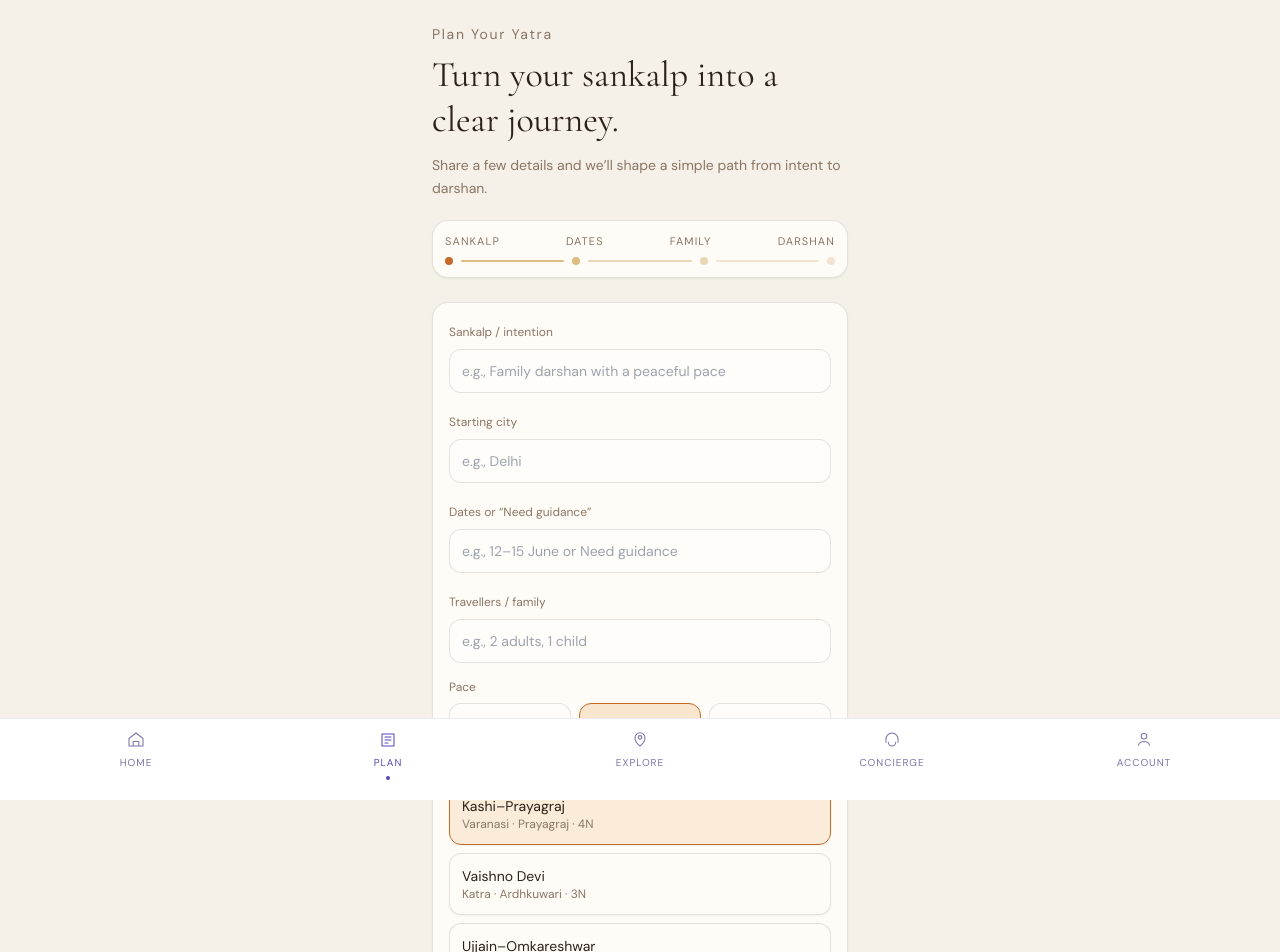
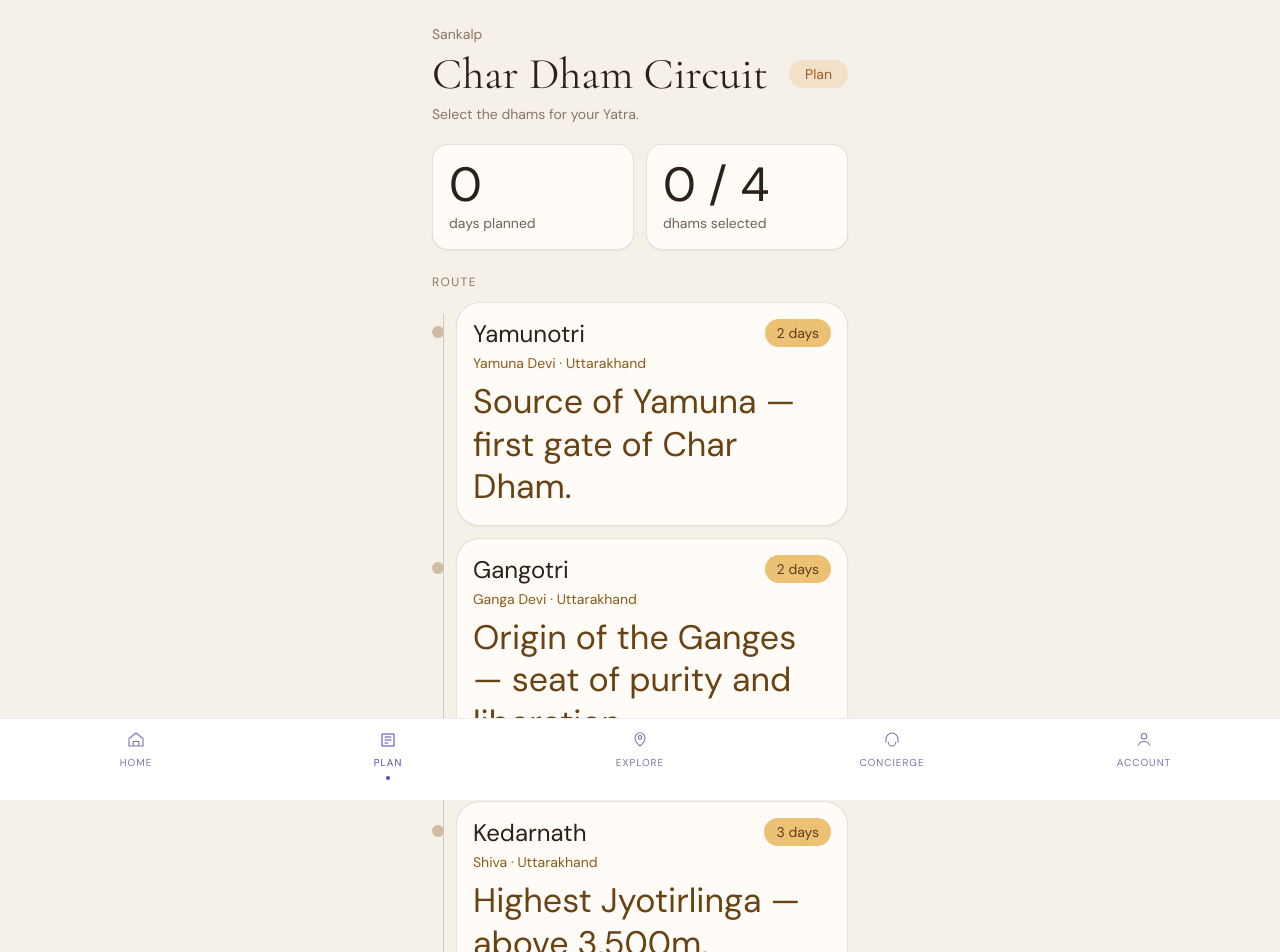
Before and after one commit to Aayush2307/yaatri, a Next.js app: page /plan in a window 1280 px wide. Shown: the top 952 px of the page. Built offline with nearby package versions, Linux system fonts and the light colour scheme; sample sign-in values are in the browser's storage.

Commit message:
feat: implement plan phase route timeline and tirth selection

```diff
--- a/app/(app)/plan/page.tsx
+++ b/app/(app)/plan/page.tsx
@@ -1,157 +1,130 @@
 'use client';
 
-import { useState } from 'react';
 import Link from 'next/link';
+import { useEffect, useMemo, useState } from 'react';
+import { useRouter } from 'next/navigation';
 import { BottomNav } from '@/components/layout/BottomNav';
-import { circuits } from '@/lib/mockData';
+import { usePlan } from '@/hooks/usePlan';
+import type { SuggestedCircuit } from '@/types/yaatra';
 
-const paceOptions = ['Easy', 'Balanced', 'Packed'] as const;
+const CIRCUIT_LABEL: Record<SuggestedCircuit, string> = {
+  char_dham: 'Char Dham Circuit',
+  jyotirlinga: 'Jyotirlinga Circuit',
+  shakti_peethas: 'Shakti Peethas Circuit',
+};
 
 export default function PlanPage() {
-  const [selected, setSelected] = useState(circuits[0].id);
-  const [sankalp, setSankalp] = useState('');
-  const [city, setCity] = useState('');
-  const [dates, setDates] = useState('');
-  const [travellers, setTravellers] = useState('');
-  const [pace, setPace] = useState<(typeof paceOptions)[number]>('Balanced');
+  const [circuit, setCircuit] = useState<SuggestedCircuit | null>(null);
+
+  useEffect(() => {
+    const y = JSON.parse(localStorage.getItem('yaatra_yatra') || '{}');
+    setCircuit((y.circuit as SuggestedCircuit) ?? 'char_dham');
+  }, []);
+
+  if (!circuit) return null;
+
+  return <PlanPhase circuit={circuit} />;
+}
+
+function PlanPhase({ circuit }: { circuit: SuggestedCircuit }) {
+  const router = useRouter();
+  const { route, tirths, toggleTirth, plannedDays, departureDate, setDepartureDate, confirmPlan, plannedTirths } = usePlan(circuit);
+
+  const selectedKm = useMemo(
+    () => tirths.filter((t) => t.status === 'planned').reduce((sum, t) => sum + (t.distanceFromPrev || 0), 0),
+    [tirths],
+  );
 
   return (
     <main className="min-h-screen bg-[#F5F0E8] pb-24 text-[#2B2119]">
       <div className="mx-auto max-w-md px-4 pt-6">
         <section>
-          <p className="text-sm tracking-[0.12em] text-[#8A7665]">Plan Your Yatra</p>
-          <h1 className="pt-2 font-serif text-4xl leading-tight">Turn your sankalp into a clear journey.</h1>
-          <p className="pt-3 text-sm leading-relaxed text-[#8A7665]">
-            Share a few details and we’ll shape a simple path from intent to darshan.
-          </p>
+          <p className="text-sm text-[#8A7665]">Sankalp</p>
+          <div className="mt-2 flex items-center justify-between">
+            <h1 className="font-serif text-[44px] leading-none">{CIRCUIT_LABEL[circuit]}</h1>
+            <span className="rounded-full bg-[#F2E0C8] px-4 py-1 text-sm text-[#A65A22]">Plan</span>
+          </div>
+          <p className="pt-2 text-sm text-[#8A7665]">Select the dhams for your Yatra.</p>
+        </section>
 
-          <div className="mt-5 rounded-2xl border border-[rgba(43,33,25,0.12)] bg-[#FFFCF7] p-3 shadow-sm">
-            <div className="flex items-center justify-between text-[11px] uppercase tracking-[0.1em] text-[#8A7665]">
-              <span>Sankalp</span>
-              <span>Dates</span>
-              <span>Family</span>
-              <span>Darshan</span>
+        <section className="mt-5 grid grid-cols-2 gap-3">
+          <div className="rounded-2xl border border-[rgba(43,33,25,0.12)] bg-[#FFFCF7] p-4 shadow-sm">
+            <p className="text-5xl leading-none">{plannedDays}</p>
+            <p className="pt-1 text-sm text-[#6E6256]">days planned</p>
           </div>
-            <div className="mt-2 flex items-center gap-2">
-              <span className="h-2 w-2 rounded-full bg-[#C66A2B]" />
-              <span className="h-[2px] flex-1 rounded-full bg-[#DDBE80]" />
-              <span className="h-2 w-2 rounded-full bg-[#DDBE80]" />
-              <span className="h-[2px] flex-1 rounded-full bg-[#E9D7B6]" />
-              <span className="h-2 w-2 rounded-full bg-[#E9D7B6]" />
-              <span className="h-[2px] flex-1 rounded-full bg-[#F1E5D1]" />
-              <span className="h-2 w-2 rounded-full bg-[#F1E5D1]" />
+          <div className="rounded-2xl border border-[rgba(43,33,25,0.12)] bg-[#FFFCF7] p-4 shadow-sm">
+            <p className="text-5xl leading-none">{plannedTirths.length} / {route.tirths.length}</p>
+            <p className="pt-1 text-sm text-[#6E6256]">dhams selected</p>
+          </div>
+        </section>
+
+        <section className="mt-6">
+          <p className="text-xs uppercase tracking-[0.12em] text-[#8A7665]">Route</p>
+          <div className="relative mt-3 pl-6">
+            <div className="absolute bottom-6 left-[11px] top-3 w-px bg-[rgba(43,33,25,0.18)]" />
+            <div className="space-y-3">
+              {tirths.map((tirth, idx) => {
+                const isPlanned = tirth.status === 'planned';
+                return (
+                  <div key={tirth.id}>
+                    <div className="relative">
+                      <span className={`absolute -left-6 top-6 h-3 w-3 rounded-full ${isPlanned ? 'bg-[#C67C1D]' : 'bg-[#CFBCA3]'}`} />
+                      <button
+                        type="button"
+                        onClick={() => toggleTirth(tirth.id)}
+                        className={`w-full rounded-3xl border p-4 text-left shadow-sm ${
+                          isPlanned
+                            ? 'border-[#C67C1D] bg-[#F5E9D3]'
+                            : 'border-[rgba(43,33,25,0.12)] bg-[#FFFCF7]'
+                        }`}
+                      >
+                        <div className="flex items-start justify-between gap-3">
+                          <div>
+                            <p className="text-2xl leading-tight">{tirth.name}</p>
+                            <p className="pt-1 text-sm text-[#8A5A1A]">{tirth.deity} · {tirth.state}</p>
+                          </div>
+                          <span className="rounded-full bg-[#EDC173] px-3 py-1 text-sm text-[#5B3E1D]">{tirth.recommendedDays} days</span>
+                        </div>
+                        <p className="pt-2 text-[34px] leading-tight text-[#6A4314]">{tirth.significance}</p>
+                      </button>
+                    </div>
+                    {idx > 0 && <p className="px-1 pt-2 text-sm text-[#7C746A]">{tirth.distanceFromPrev} km from previous</p>}
+                  </div>
+                );
+              })}
             </div>
           </div>
         </section>
 
         <section className="mt-6 rounded-2xl border border-[rgba(43,33,25,0.12)] bg-[#FFFCF7] p-4 shadow-sm">
-          <div className="space-y-4">
-            <label className="block">
-              <span className="text-xs text-[#8A7665]">Sankalp / intention</span>
+          <label className="flex items-center justify-between gap-3">
+            <span className="text-[34px]">Departure</span>
             <input
-                value={sankalp}
-                onChange={(e) => setSankalp(e.target.value)}
-                placeholder="e.g., Family darshan with a peaceful pace"
-                className="mt-1.5 min-h-[44px] w-full rounded-xl border border-[rgba(43,33,25,0.12)] bg-[#FFFDF9] px-3 text-sm outline-none focus:border-[#C66A2B]"
+              type="date"
+              value={departureDate ?? ''}
+              onChange={(e) => setDepartureDate(e.target.value || null)}
+              className="min-h-[44px] flex-1 rounded-xl border border-[rgba(43,33,25,0.15)] bg-[#FFFCF7] px-3 text-sm"
             />
           </label>
+        </section>
 
-            <label className="block">
-              <span className="text-xs text-[#8A7665]">Starting city</span>
-              <input
-                value={city}
-                onChange={(e) => setCity(e.target.value)}
-                placeholder="e.g., Delhi"
-                className="mt-1.5 min-h-[44px] w-full rounded-xl border border-[rgba(43,33,25,0.12)] bg-[#FFFDF9] px-3 text-sm outline-none focus:border-[#C66A2B]"
-              />
-            </label>
-
-            <label className="block">
-              <span className="text-xs text-[#8A7665]">Dates or “Need guidance”</span>
-              <input
-                value={dates}
-                onChange={(e) => setDates(e.target.value)}
-                placeholder="e.g., 12–15 June or Need guidance"
-                className="mt-1.5 min-h-[44px] w-full rounded-xl border border-[rgba(43,33,25,0.12)] bg-[#FFFDF9] px-3 text-sm outline-none focus:border-[#C66A2B]"
-              />
-            </label>
-
-            <label className="block">
-              <span className="text-xs text-[#8A7665]">Travellers / family</span>
-              <input
-                value={travellers}
-                onChange={(e) => setTravellers(e.target.value)}
-                placeholder="e.g., 2 adults, 1 child"
-                className="mt-1.5 min-h-[44px] w-full rounded-xl border border-[rgba(43,33,25,0.12)] bg-[#FFFDF9] px-3 text-sm outline-none focus:border-[#C66A2B]"
-              />
-            </label>
-
-            <div>
-              <p className="text-xs text-[#8A7665]">Pace</p>
-              <div className="mt-2 grid grid-cols-3 gap-2">
-                {paceOptions.map((option) => {
-                  const isActive = option === pace;
-                  return (
         <button
-                      key={option}
           type="button"
-                      onClick={() => setPace(option)}
-                      className={`min-h-[40px] rounded-xl border text-xs ${
-                        isActive
-                          ? 'border-[#C66A2B] bg-[#F8E6CE] text-[#8C4B1E]'
-                          : 'border-[rgba(43,33,25,0.12)] bg-[#FFFDF9] text-[#8A7665]'
-                      }`}
+          disabled={plannedTirths.length < 1}
+          onClick={() => {
+            confirmPlan();
+            router.push('/home');
+          }}
+          className="mt-6 inline-flex min-h-[52px] w-full items-center justify-center rounded-2xl border border-[rgba(43,33,25,0.2)] bg-[#FFFCF7] px-4 text-sm disabled:opacity-50"
         >
-                      {option}
-                    </button>
-                  );
-                })}
-              </div>
-            </div>
-
-            <div>
-              <p className="pb-2 text-xs text-[#8A7665]">Sacred route</p>
-              <div className="space-y-2">
-                {circuits.map((c) => {
-                  const isSelected = selected === c.id;
-                  return (
-                    <button
-                      key={c.id}
-                      type="button"
-                      onClick={() => setSelected(c.id)}
-                      className={`w-full rounded-xl border p-3 text-left shadow-sm ${
-                        isSelected
-                          ? 'border-[#C66A2B] bg-[#F8E6CE]/70'
-                          : 'border-[rgba(43,33,25,0.12)] bg-[#FFFCF7]'
-                      }`}
-                    >
-                      <p className="text-sm text-[#2B2119]">{c.name}</p>
-                      <p className="text-xs text-[#8A7665]">{c.stops} · {c.nights}</p>
-                    </button>
-                  );
-                })}
-              </div>
-            </div>
-          </div>
-
-          <button type="button" className="mt-5 inline-flex min-h-[48px] w-full items-center justify-center rounded-xl bg-[#C66A2B] px-4 text-sm font-medium text-[#FFF8EE] shadow-sm">
-            Create Yatra Plan
+          Confirm {plannedTirths.length} dhams · {plannedDays} days →
         </button>
 
-          <Link href="/concierge" className="mt-3 inline-flex min-h-[44px] w-full items-center justify-center rounded-xl border border-[rgba(43,33,25,0.12)] bg-[#FFFCF7] px-4 text-sm text-[#8C4B1E]">
-            Ask Meera to help
+        <p className="pt-3 text-center text-xs text-[#8A7665]">Distance selected: {selectedKm} km · Season guidance: May–October.</p>
+
+        <Link href="/concierge" className="mt-3 inline-flex min-h-[44px] w-full items-center justify-center rounded-xl text-sm text-[#A45C22]">
+          Ask Meera for guidance
         </Link>
-        </section>
-
-        <section className="mt-6 rounded-2xl border border-[rgba(43,33,25,0.12)] bg-[#FFFCF7] p-4 shadow-sm">
-          <p className="font-serif text-xl">Not sure about dates or rituals?</p>
-          <p className="pt-2 text-sm leading-relaxed text-[#8A7665]">
-            Meera can help choose the right timing, temple order, and family-friendly pace.
-          </p>
-          <Link href="/concierge" className="mt-3 inline-flex min-h-[42px] items-center text-sm font-medium text-[#C66A2B]">
-            Talk to Meera →
-          </Link>
-        </section>
       </div>
 
       <div className="fixed bottom-0 left-0 right-0"><BottomNav active="plan" /></div>
--- /dev/null
+++ b/data/routes.ts
@@ -0,0 +1,42 @@
+import type { SuggestedCircuit } from '@/types/yaatra';
+import type { YatraRoute } from '@/types/plan';
+
+export const CHAR_DHAM_ROUTE: YatraRoute = {
+  circuit: 'char_dham',
+  totalKm: 1600,
+  estimatedDays: 24,
+  tirths: [
+    { id: 'yamunotri', name: 'Yamunotri', state: 'Uttarakhand', deity: 'Yamuna Devi', significance: 'Source of Yamuna — first gate of Char Dham.', distanceFromPrev: 0, recommendedDays: 2, status: 'unvisited' },
+    { id: 'gangotri', name: 'Gangotri', state: 'Uttarakhand', deity: 'Ganga Devi', significance: 'Origin of the Ganges — seat of purity and liberation.', distanceFromPrev: 220, recommendedDays: 2, status: 'unvisited' },
+    { id: 'kedarnath', name: 'Kedarnath', state: 'Uttarakhand', deity: 'Shiva', significance: 'Highest Jyotirlinga — above 3,500m, accessible only by foot.', distanceFromPrev: 240, recommendedDays: 3, status: 'unvisited' },
+    { id: 'badrinath', name: 'Badrinath', state: 'Uttarakhand', deity: 'Vishnu', significance: 'Where Vishnu meditated — moksha for the devout pilgrim.', distanceFromPrev: 240, recommendedDays: 2, status: 'unvisited' },
+  ],
+};
+
+export const JYOTIRLINGA_ROUTE: YatraRoute = {
+  circuit: 'jyotirlinga',
+  totalKm: 2800,
+  estimatedDays: 18,
+  tirths: [
+    { id: 'somnath', name: 'Somnath', state: 'Gujarat', deity: 'Shiva', significance: 'Ancient western jyotirlinga on the Arabian coast.', distanceFromPrev: 0, recommendedDays: 2, status: 'unvisited' },
+    { id: 'mahakaleshwar', name: 'Mahakaleshwar', state: 'Madhya Pradesh', deity: 'Shiva', significance: 'Seat of Mahakal, aligned with time and dissolution.', distanceFromPrev: 780, recommendedDays: 2, status: 'unvisited' },
+    { id: 'trimbakeshwar', name: 'Trimbakeshwar', state: 'Maharashtra', deity: 'Shiva', significance: 'Jyotirlinga linked to origin streams of Godavari.', distanceFromPrev: 420, recommendedDays: 2, status: 'unvisited' },
+  ],
+};
+
+export const SHAKTI_PEETHA_ROUTE: YatraRoute = {
+  circuit: 'shakti_peethas',
+  totalKm: 3200,
+  estimatedDays: 20,
+  tirths: [
+    { id: 'kamakhya', name: 'Kamakhya', state: 'Assam', deity: 'Kamakhya Devi', significance: 'Core Shakti center associated with creation and fertility.', distanceFromPrev: 0, recommendedDays: 2, status: 'unvisited' },
+    { id: 'kalighat', name: 'Kalighat', state: 'West Bengal', deity: 'Kali', significance: 'Tantric Devi peetha in the heart of Kolkata.', distanceFromPrev: 1030, recommendedDays: 2, status: 'unvisited' },
+    { id: 'jwala-ji', name: 'Jwala Ji', state: 'Himachal Pradesh', deity: 'Jwala Devi', significance: 'Eternal flame manifestation of Devi Shakti.', distanceFromPrev: 1850, recommendedDays: 2, status: 'unvisited' },
+  ],
+};
+
+export const ROUTES: Record<SuggestedCircuit, YatraRoute> = {
+  char_dham: CHAR_DHAM_ROUTE,
+  jyotirlinga: JYOTIRLINGA_ROUTE,
+  shakti_peethas: SHAKTI_PEETHA_ROUTE,
+};
--- /dev/null
+++ b/hooks/usePlan.ts
@@ -0,0 +1,45 @@
+import { useMemo, useState } from 'react';
+import { ROUTES } from '@/data/routes';
+import type { Plan, Tirth } from '@/types/plan';
+import type { SuggestedCircuit } from '@/types/yaatra';
+
+export function usePlan(circuit: SuggestedCircuit) {
+  const route = ROUTES[circuit];
+  const [tirths, setTirths] = useState<Tirth[]>(() => {
+    const stored = localStorage.getItem('yaatra_plan');
+    if (stored) {
+      const parsed = JSON.parse(stored);
+      if (parsed?.circuit === circuit && Array.isArray(parsed.tirths)) return parsed.tirths;
+    }
+    return route.tirths;
+  });
+  const [departureDate, setDepartureDate] = useState<string | null>(null);
+
+  const toggleTirth = (id: string) => {
+    setTirths((prev) => {
+      const next = prev.map((t) => {
+        if (t.id !== id) return t;
+        const status: Tirth['status'] = t.status === 'planned' ? 'unvisited' : 'planned';
+        return { ...t, status };
+      });
+      localStorage.setItem('yaatra_plan', JSON.stringify({ circuit, tirths: next }));
+      return next;
+    });
+  };
+
+  const plannedTirths = useMemo(() => tirths.filter((t) => t.status === 'planned'), [tirths]);
+  const plannedDays = useMemo(() => plannedTirths.reduce((sum, t) => sum + t.recommendedDays, 0), [plannedTirths]);
+
+  const confirmPlan = () => {
+    const plan: Plan = {
+      routeId: circuit,
+      selectedTirthIds: plannedTirths.map((t) => t.id),
+      departureDate,
+      totalDays: plannedDays,
+      phase: 'plan',
+    };
+    localStorage.setItem('yaatra_plan_confirmed', JSON.stringify(plan));
+  };
+
+  return { route, tirths, toggleTirth, plannedDays, departureDate, setDepartureDate, confirmPlan, plannedTirths };
+}
--- /dev/null
+++ b/types/plan.ts
@@ -0,0 +1,29 @@
+import type { SuggestedCircuit } from '@/types/yaatra';
+
+export type TirthStatus = 'unvisited' | 'planned' | 'darshan_done';
+
+export interface Tirth {
+  id: string;
+  name: string;
+  state: string;
+  deity: string;
+  significance: string;
+  distanceFromPrev: number;
+  recommendedDays: number;
+  status: TirthStatus;
+}
+
+export interface YatraRoute {
+  circuit: SuggestedCircuit;
+  tirths: Tirth[];
+  totalKm: number;
+  estimatedDays: number;
+}
+
+export interface Plan {
+  routeId: string;
+  selectedTirthIds: string[];
+  departureDate: string | null;
+  totalDays: number;
+  phase: 'plan';
+}
```
Lines whose indentation alone changed are shown as unchanged.
